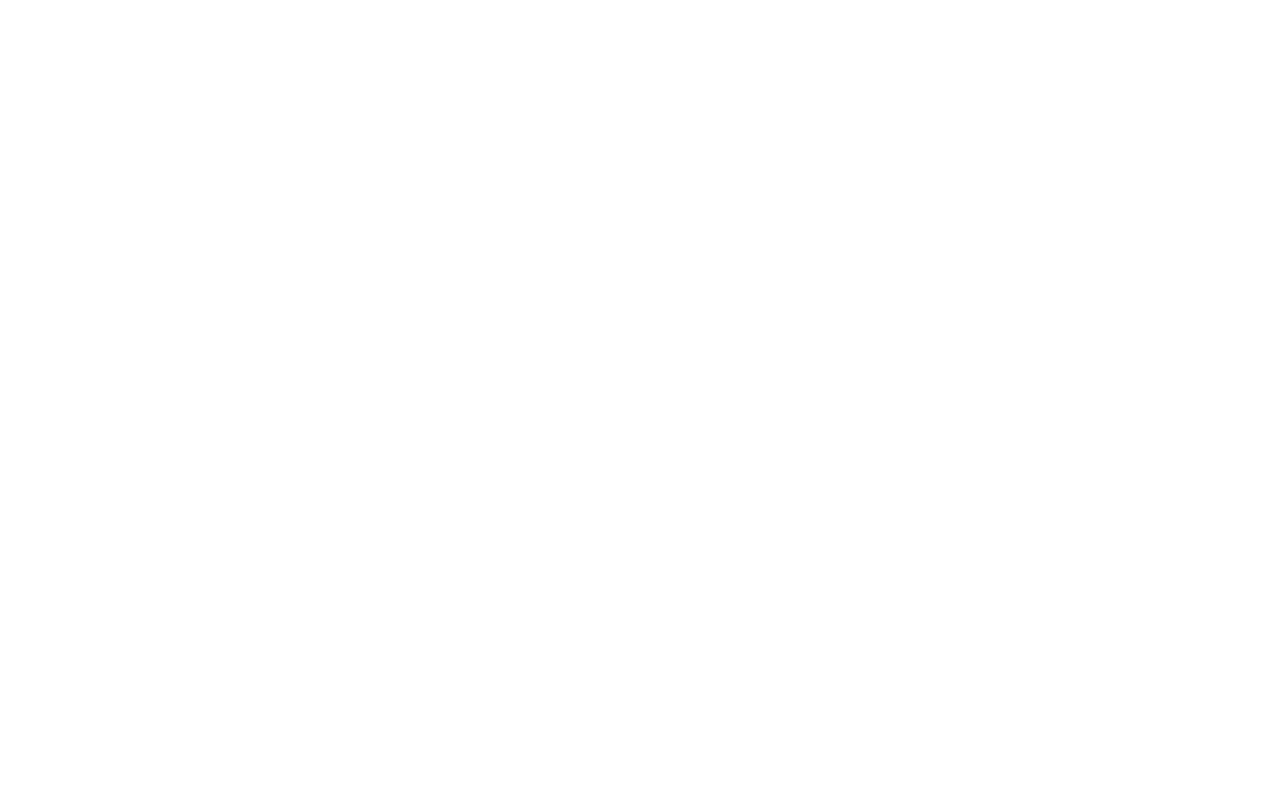
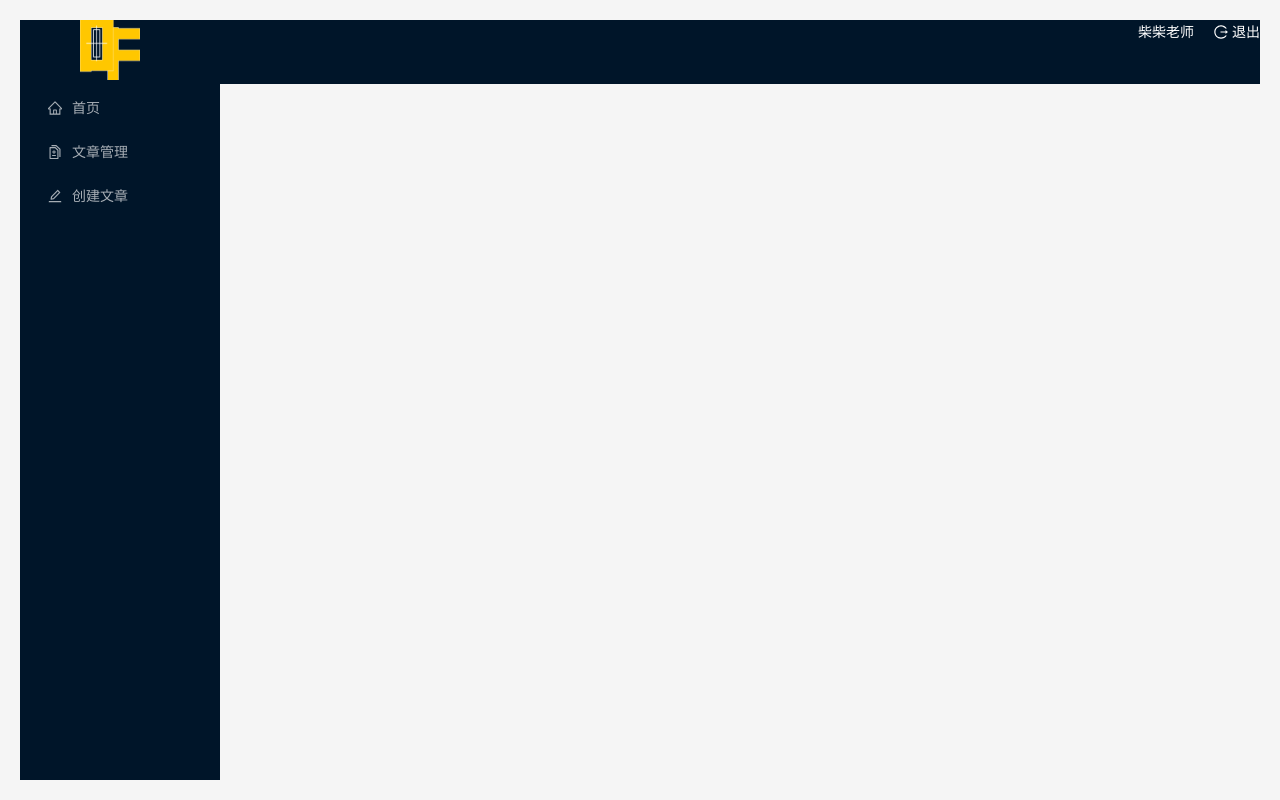
Before and after one commit to luoxiaoheizi/react-jike, a React (Create React App) app: page / in a window 1280 px wide. Built offline with nearby package versions, Linux system fonts and the light colour scheme.

Commit message:
fix: pages router

```diff
--- a/src/pages/Layout/index.js
+++ b/src/pages/Layout/index.js
@@ -1,38 +1,37 @@
-import { Layout, Menu, Popconfirm } from 'antd'
-import { Outlet, useNavigate } from 'react-router-dom'
+import { Layout, Menu, Popconfirm } from "antd";
+import { Outlet, useNavigate } from "react-router-dom";
 import {
   HomeOutlined,
   DiffOutlined,
   EditOutlined,
   LogoutOutlined,
-  } from '@ant-design/icons'
-  import './index.scss'
-  const { Header, Sider } = Layout
+} from "@ant-design/icons";
+import "./index.scss";
+const { Header, Sider } = Layout;
 const items = [
   {
-      label: '首页',
-      key: '1',
+    label: "首页",
+    key: "home",
     icon: <HomeOutlined />,
   },
   {
-      label: '文章管理',
-      key: '2',
+    label: "文章管理",
+    key: "article",
     icon: <DiffOutlined />,
   },
   {
-      label: '创建文章',
-      key: '3',
+    label: "创建文章",
+    key: "publish",
     icon: <EditOutlined />,
   },
-  ]
+];
 const GeekLayout = () => {
-  const navigate = useNavigate()
+  const navigate = useNavigate();
   const menuClick = (route) => {
-    navigate(route.key)
-  }
+    navigate(route.key);
+  };
   return (
     <Layout className="layout-content" style={{ padding: 20 }}>
-          <Outlet />
       <Header className="header">
         <div className="logo" />
         <div className="user-info">
@@ -50,15 +49,16 @@
             mode="inline"
             theme="dark"
             onClick={menuClick}
-            defaultSelectedKeys={['1']}
+            defaultSelectedKeys={["1"]}
             items={items}
-            style={{ height: '100%', borderRight: 0 }}></Menu>
+            style={{ height: "100%", borderRight: 0 }}
+          ></Menu>
         </Sider>
         <Layout className="layout-content" style={{ padding: 20 }}>
-          内容
+          <Outlet />
         </Layout>
       </Layout>
     </Layout>
-    )
-}
-export default GeekLayout
+  );
+};
+export default GeekLayout;
--- a/src/router/index.js
+++ b/src/router/index.js
@@ -5,17 +5,14 @@
 import Publish from '@/pages/Publish'
 import Article from '@/pages/Article'
 import Home from '@/pages/Home'
-import AuthRoute from '../components/AuthRoute'
+// import AuthRoute from '../components/AuthRoute'
 const router = createBrowserRouter([
     {
         path:'/',
-        element:(
-            <AuthRoute>
-                <Layout />
-            </AuthRoute>
-        ),
+        element:<Layout />,
         children:[
             {
+                path:'home',
                 index:true,
                 element:<Home />
             },
```
Lines whose indentation alone changed are shown as unchanged.
